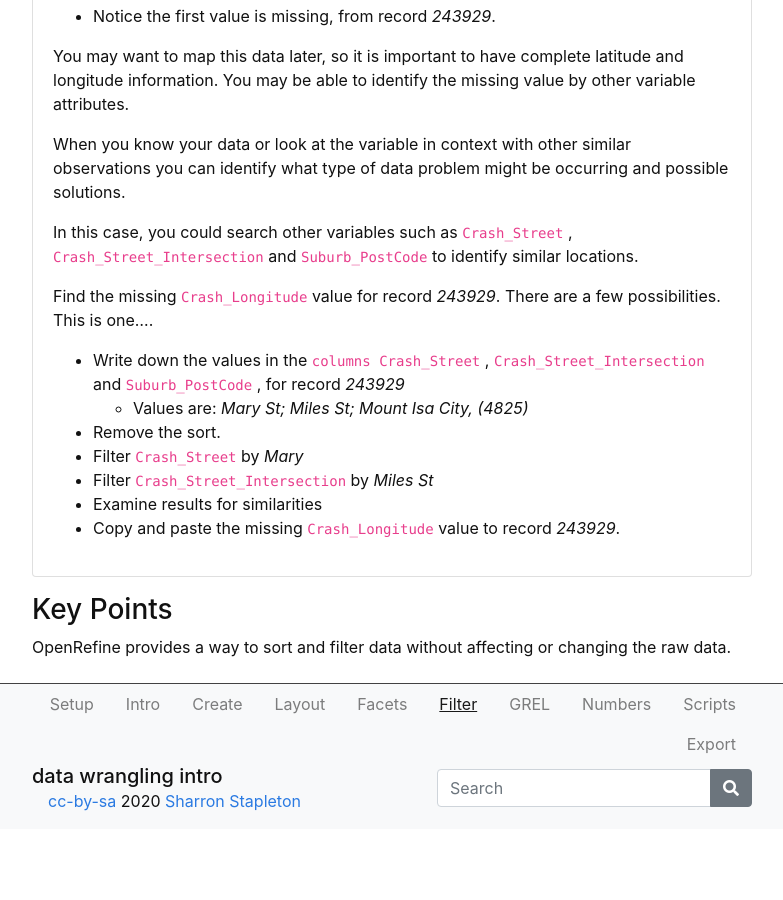
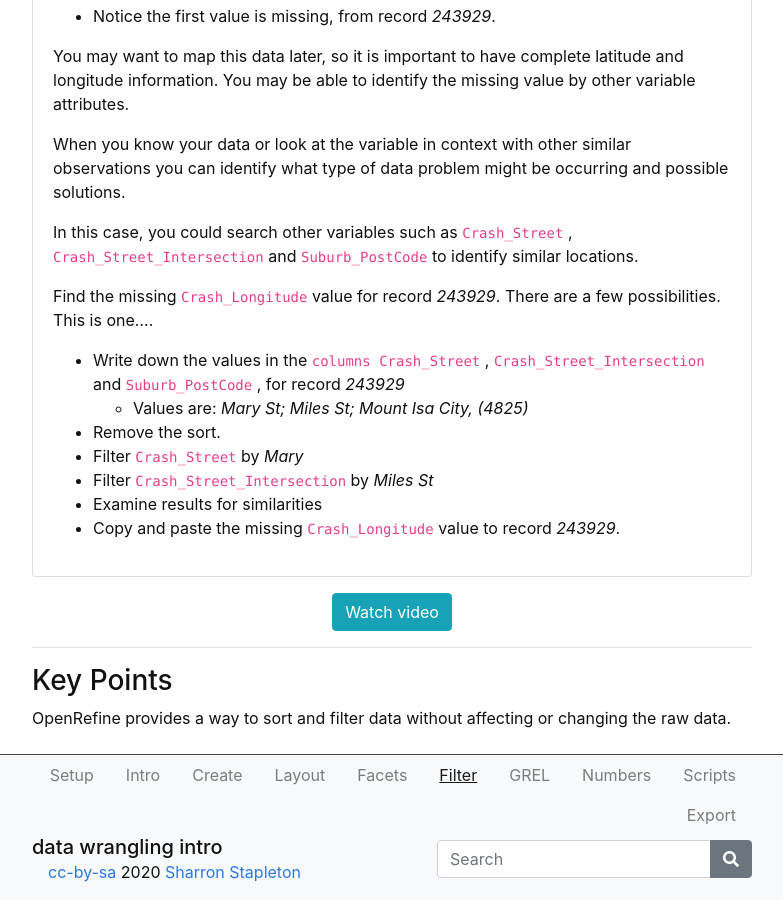
Before and after one commit to GULibrarySandbox/intro-data-wrangle, a Jekyll site: the page built from content/5-lesson.md, in a window 1280 px wide and 900 px high, scrolled down 2463 px. Shown: the whole window, without its empty margins (248-1031 px from the left). Built offline with Jekyll 4.4.1, drawn with Linux system fonts in a browser that asks for light colours; before the commit the page ends 3292 px from its top, so only the background shows below that.

Commit message:
Update 5-lesson.md

```diff
--- a/content/5-lesson.md
+++ b/content/5-lesson.md
@@ -97,6 +97,10 @@ Find the missing `Crash_Longitude` value for record *243929*. There are a few po
 - Examine results for similarities
 - Copy and paste the missing `Crash_Longitude`  value to record *243929*.{% endcapture %} {% include card.md header="Activity - find & fix missing values by sorting" text=text %}
 
+{% include button.md text="Watch video" link="https://vimeo.com/412602729/e3da0ba711" color="info" %}
+
+----
+
 ### Key Points
 
 OpenRefine provides a way to sort and filter data without affecting or changing the raw data.
```
